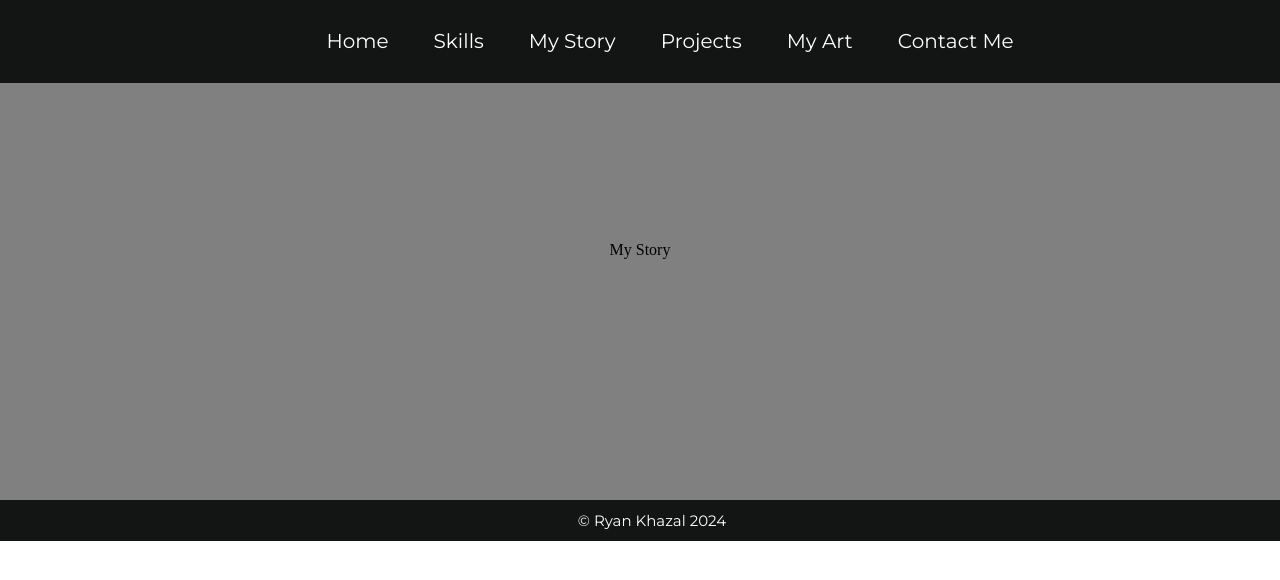
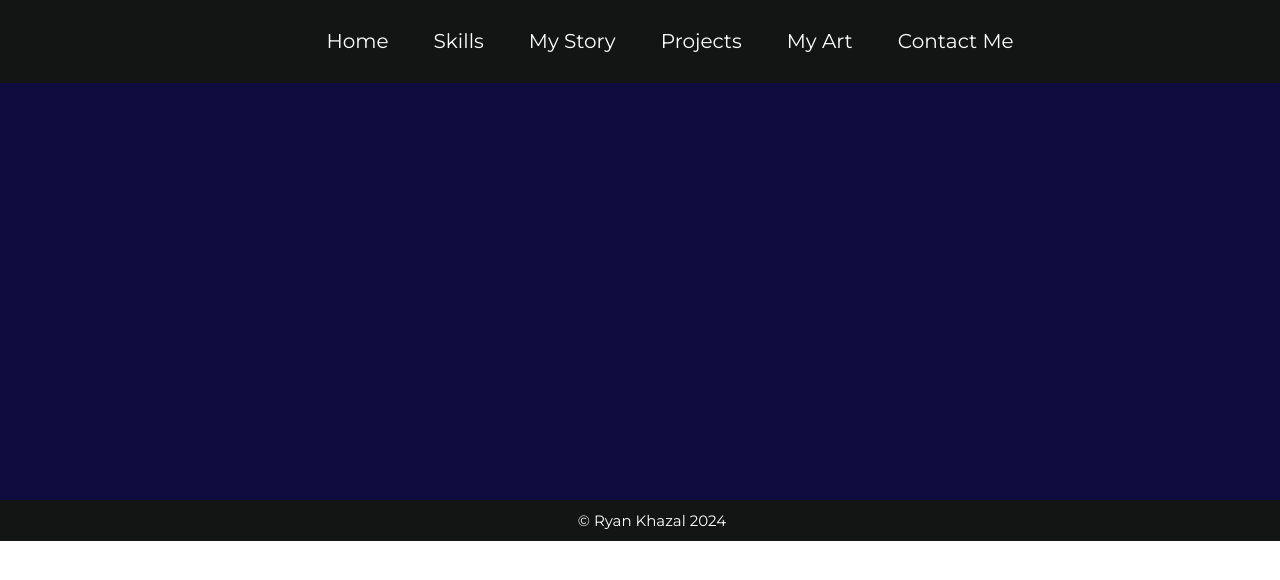
Before and after one commit to Bouderton/about-me, a React (Vite) app in the folder hello-vite/: page /my-story in a window 1280 px wide. Shown: the top 580 px of the page. Built offline with nearby package versions, Linux system fonts and the light colour scheme.

Commit message:
new skills background template

```diff
--- a/hello-vite/src/components/App/App.css
+++ b/hello-vite/src/components/App/App.css
@@ -43,6 +43,10 @@
   color: #888;
 } */
 
+body {
+  overflow: hidden;
+}
+
 .page {
   margin: 0 auto;
 }
--- a/hello-vite/src/components/Footer/Footer.css
+++ b/hello-vite/src/components/Footer/Footer.css
@@ -3,7 +3,7 @@
   font-size: 25px;
   width: 100%;
   position: absolute;
-  z-index: 2;
+  z-index: 1;
   background-color: #131414;
   color: white;
   text-align: center;
--- a/hello-vite/src/components/MyStory/MyStory.css
+++ b/hello-vite/src/components/MyStory/MyStory.css
@@ -1,8 +1,9 @@
 .mystory {
     height: 500px;
     width: 100%;
-    background-color: grey;
+    background-color: #110c40;
     display: flex;
     align-items: center;
     justify-content: center;
+    flex-direction: column;
 }
--- a/hello-vite/src/components/MyStory/MyStory.jsx
+++ b/hello-vite/src/components/MyStory/MyStory.jsx
@@ -7,7 +7,6 @@ const MyStory = () => {
     <>
       <Nav/>
     <div className="mystory">
-      <p>My Story</p>
     </div>
       <Footer/>
     </>
--- a/hello-vite/src/components/Skills/Skills.jsx
+++ b/hello-vite/src/components/Skills/Skills.jsx
@@ -1,14 +1,14 @@
 import "./Skills.css";
 import Nav from "../Nav/Nav";
 import Footer from "../Footer/Footer";
-import woowoo from "../../images/woowoo.mp4";
+import woowoo4k from "../../images/woowoo4k.mp4";
 
 const Skills = () => {
   return (
       <>
       <Nav/>
         <div className="background">
-        <video className="animation" src={woowoo} autoPlay loop muted />
+        <video className="animation" src={woowoo4k} autoPlay loop muted />
         </div>
         <Footer/>
     </>
```
Also changed, not shown: 2 other files (tests, documents, lock files or other folders).
